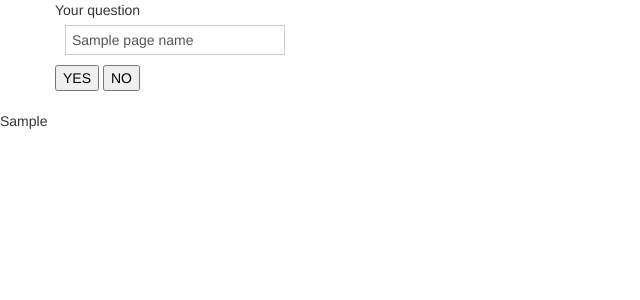
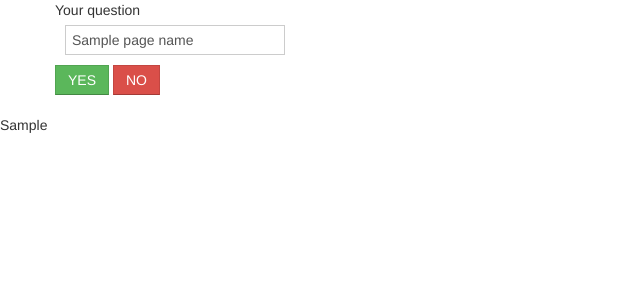
Before and after one commit to exonian/endofit, a Flask app: template templates/new_page.html in a window 1280 px wide. Shown: the top 300 px of the page, without its empty margins (0-640 px from the left). Run offline with Flask 2, Linux system fonts and the light colour scheme; tables that the repository leaves empty hold one stand-in row (values such as "Sample post"); the template is opened without the code that fills it: values that come from a table or form of the project are taken from there, most other values are stand-ins (such as "Sample title", 1, 10 or a date in 2020); some libraries are stand-ins or nearby versions.

Commit message:
Use success and danger buttons for answers
In order to get green buttons and red buttons, we'll just steal the
success and danger bootstrap button styles

```diff
--- a/templates/new_page.html
+++ b/templates/new_page.html
@@ -9,7 +9,7 @@
     <form action="" method="post">
         {{ render_field(form.page_name, value=page_name) }}
 
-        <button type="submit" name="answer" value="1">YES</button>
-        <button type="submit" name="answer" value="0">NO</button>
+        <button type="submit" class="btn btn-success" name="answer" value="1">YES</button>
+        <button type="submit" class="btn btn-danger" name="answer" value="0">NO</button>
     </form>
 {% endblock page %}
--- a/templates/secret_admin.html
+++ b/templates/secret_admin.html
@@ -8,7 +8,7 @@
     <p><a href="{{ request.url }}">{{ request.url }}</a></p>
 
     <form action="" method="post">
-        <button type="submit" name="answer" value="1">YES</button>
-        <button type="submit" name="answer" value="0">NO</button>
+        <button type="submit" class="btn btn-success" name="answer" value="1">YES</button>
+        <button type="submit" class="btn btn-danger" name="answer" value="0">NO</button>
     </form>
 {% endblock page %}
```
